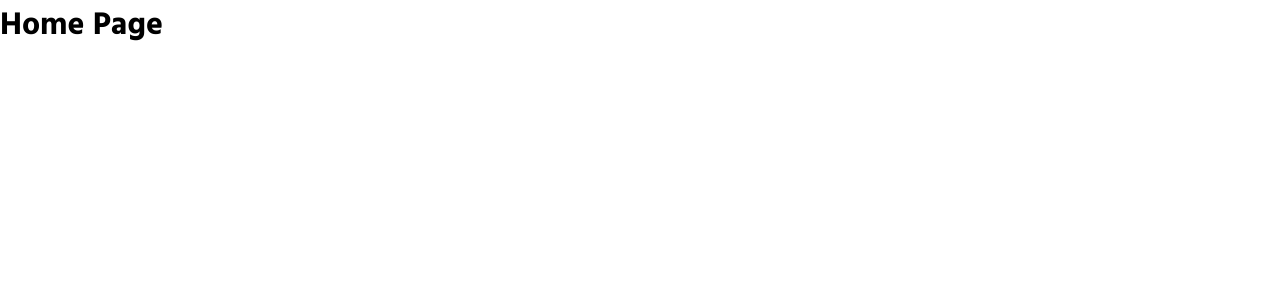
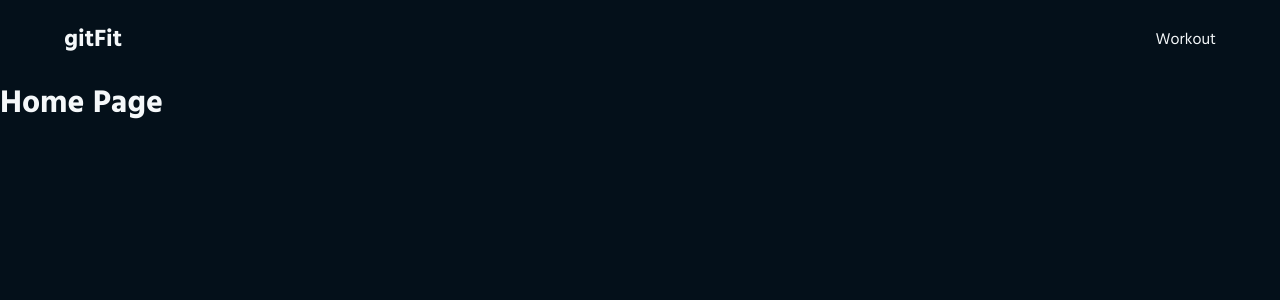
Before and after one commit to charley81/gitFit, a React (Vite) app: page / in a window 1280 px wide. Shown: the top 300 px of the page. Built offline with nearby package versions, Linux system fonts and the light colour scheme.

Commit message:
initial styling and functionality for navbar and sidebar

```diff
--- a/src/App.jsx
+++ b/src/App.jsx
@@ -1,18 +1,29 @@
+import { useState, useEffect } from 'react'
 import { Routes, Route } from 'react-router-dom'
 
 import Home from './pages/home'
 import Details from './pages/details'
 import Workout from './pages/workout'
+import Navbar from './components/navbar'
+import Sidebar from './components/sidebar'
 
 function App() {
+  const [openNav, setOpenNav] = useState(false)
+
+  function toggleSidebar() {
+    setOpenNav(!openNav)
+  }
+
   return (
-    <div>
+    <>
+      <Navbar toggleSidebar={toggleSidebar} />
+      <Sidebar openNav={openNav} toggleSidebar={toggleSidebar} />
       <Routes>
         <Route path="/" element={<Home />} />
         <Route path="/exercise/:id" element={<Details />} />
         <Route path="/workout" element={<Workout />} />
       </Routes>
-    </div>
+    </>
   )
 }
 
--- a/src/components/navbar.jsx
+++ b/src/components/navbar.jsx
@@ -1,5 +1,104 @@
-import React from 'react'
+import { Link } from 'react-router-dom'
+import { css } from '@emotion/react'
+import { CgMenuGridO } from 'react-icons/cg'
 
-export default function Navbar() {
-  return <div>Navbar</div>
+export default function Navbar({ toggleSidebar }) {
+  return (
+    <nav
+      css={css`
+        position: absolute;
+        top: 0;
+        left: 0;
+        width: 100%;
+        height: 5rem;
+        display: flex;
+        align-items: center;
+        z-index: 1;
+
+        .nav-center {
+          width: 90vw;
+          max-width: var(--max-width);
+          margin: 0 auto;
+        }
+
+        .nav-header {
+          display: flex;
+          justify-content: space-between;
+          align-items: center;
+
+          a {
+            color: var(--color-light);
+          }
+        }
+
+        button {
+          background: transparent;
+          border: transparent;
+        }
+
+        .toggle-btn {
+          color: var(--color-light);
+          font-size: 2rem;
+          cursor: pointer;
+          transition: var(--transition);
+
+          &:hover {
+            color: var(--color-primary);
+          }
+        }
+
+        .section-links {
+          display: none;
+        }
+
+        @media screen and (min-width: 900px) {
+          .toggle-btn {
+            display: none;
+          }
+
+          .section-links {
+            display: flex;
+            justify-content: flex-end;
+            align-items: center;
+          }
+
+          .section-links a {
+            color: var(--color-light);
+            cursor: pointer;
+            transition: var(--transition);
+
+            &:hover {
+              color: var(--color-primary);
+            }
+          }
+
+          .nav-center {
+            display: grid;
+            grid-template-columns: auto 1fr;
+            align-items: center;
+          }
+        }
+      `}
+    >
+      <div className="nav-center">
+        <div className="nav-header">
+          <Link to="/">
+            <h2>gitFit</h2>
+          </Link>
+          <button aria-label="toggle">
+            <CgMenuGridO
+              type="button"
+              className="toggle-btn"
+              onClick={toggleSidebar}
+            />
+          </button>
+        </div>
+        <ul className="section-links">
+          <Link to="/workout">
+            <li>Workout</li>
+          </Link>
+        </ul>
+      </div>
+    </nav>
+  )
 }
--- /dev/null
+++ b/src/components/sidebar.jsx
@@ -0,0 +1,59 @@
+import { Link } from 'react-router-dom'
+import { CgClose } from 'react-icons/cg'
+import { css } from '@emotion/react'
+
+export default function Sidebar({ openNav, toggleSidebar }) {
+  return (
+    <aside
+      className={openNav ? 'sidebar show-sidebar' : 'sidebar'}
+      css={css`
+        .sidebar-links li {
+          opacity: 0;
+          animation: slideRight 0.5s ease-in-out 0.3s forwards;
+        }
+
+        @keyframes slideRight {
+          0% {
+            opacity: 0;
+          }
+          100% {
+            opacity: 1;
+          }
+        }
+
+        .sidebar-links li a {
+          display: block;
+          font-size: 2rem;
+          margin-bottom: 2rem;
+          text-transform: capitalize;
+          transition: var(--transition);
+          text-align: center;
+          color: var(--color-light);
+        }
+
+        button {
+          position: absolute;
+          top: 1rem;
+          right: 1rem;
+          cursor: pointer;
+          color: var(--color-light);
+          font-size: 2rem;
+          background: transparent;
+          border: transparent;
+          transition: var(--transition);
+        }
+      `}
+    >
+      <button aria-label="close menu button">
+        <CgClose type="button" className="close-btn" onClick={toggleSidebar} />
+      </button>
+      <ul className={openNav ? 'sidebar-links' : null}>
+        <li>
+          <Link to="/workout" onClick={toggleSidebar}>
+            Workout
+          </Link>
+        </li>
+      </ul>
+    </aside>
+  )
+}
--- a/src/index.css
+++ b/src/index.css
@@ -21,6 +21,10 @@
 
 body {
   font-family: var(--font-family);
+  background-color: var(--color-dark);
+  color: var(--color-light);
+  font-size: 16px;
+  line-height: 1.5;
 }
 
 img {
@@ -34,3 +38,23 @@
 li {
   list-style: none;
 }
+
+/* sidebar */
+.sidebar {
+  background: var(--color-dark);
+  position: fixed;
+  top: 0;
+  left: 0;
+  width: 100%;
+  height: 100%;
+  z-index: 999;
+  display: grid;
+  place-items: center;
+  opacity: 0;
+  transition: var(--transition);
+  transform: translateX(-100%);
+}
+.show-sidebar {
+  opacity: 1;
+  transform: translateX(0);
+}
--- a/src/main.jsx
+++ b/src/main.jsx
@@ -1,6 +1,6 @@
 import React from 'react'
 import ReactDOM from 'react-dom/client'
-import App from './App'
+import App from './app'
 import './index.css'
 import { BrowserRouter } from 'react-router-dom'
 
--- a/src/pages/home.jsx
+++ b/src/pages/home.jsx
@@ -1,8 +1,12 @@
-import React from 'react'
+import { css } from '@emotion/react'
 
 export default function Home() {
   return (
-    <div>
+    <div
+      css={css`
+        margin-top: 10vh;
+      `}
+    >
       <h1>Home Page</h1>
     </div>
   )
```
Also changed, not shown: src/assets/workout-2.jpeg (added), src/assets/workout.jpeg (added).
